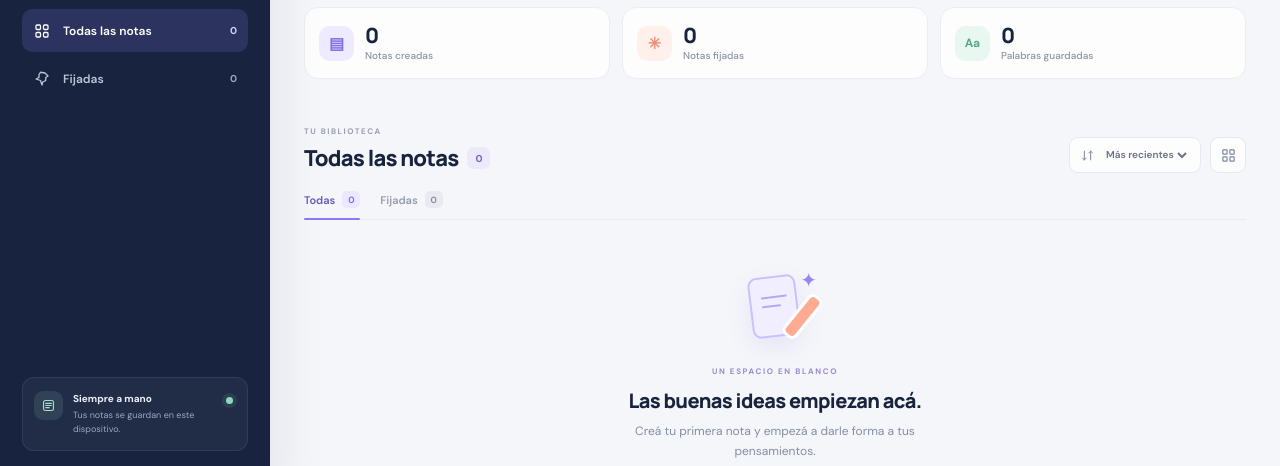
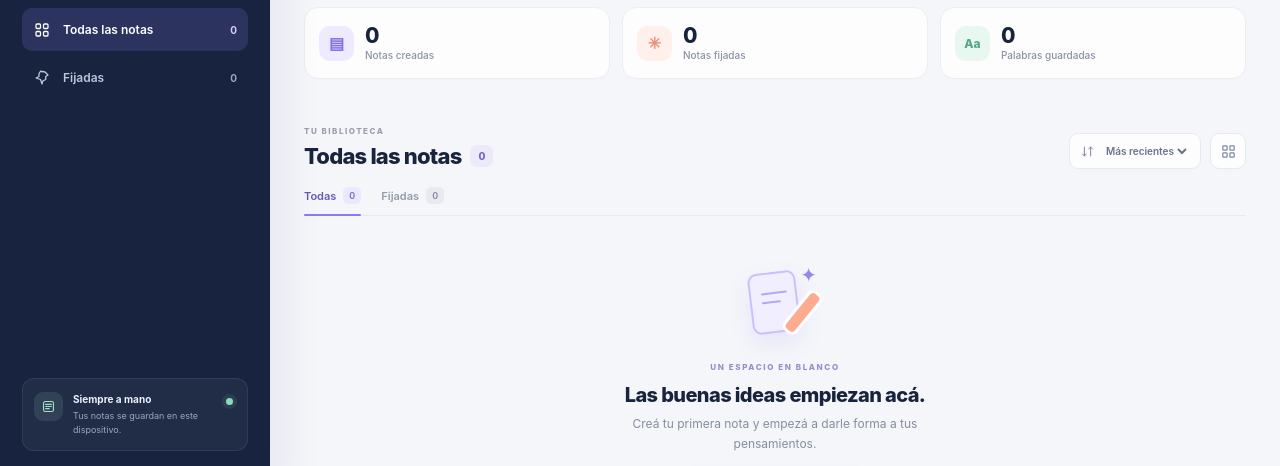
Before and after one commit to RodrigoFrontendDev/noteapp, a plain HTML site: page index.html in a window 1280 px wide. Shown: the part 299-765 px from the top of the page. Drawn offline with Linux system fonts and the light colour scheme.

Commit message:
Use native system typography without external font requests

```diff
--- a/style.css
+++ b/style.css
@@ -1,5 +1,3 @@
-@import url('https://fonts.googleapis.com/css2?family=DM+Sans:wght@400;500;600;700&family=Manrope:wght@400;500;600;700;800&display=swap');
-
 :root{
   color-scheme:light;
   --ink:#18233d;
@@ -15,8 +13,8 @@
   --coral:#ff8d79;
   --mint:#a4dec8;
   --shadow:0 14px 38px rgba(34,42,73,.07);
-  --font-body:'DM Sans',-apple-system,BlinkMacSystemFont,'Segoe UI',sans-serif;
-  --font-display:'Manrope','DM Sans',-apple-system,BlinkMacSystemFont,sans-serif;
+  --font-body:-apple-system,BlinkMacSystemFont,'Segoe UI',sans-serif;
+  --font-display:-apple-system,BlinkMacSystemFont,'Segoe UI',sans-serif;
 }
 *{box-sizing:border-box}
 html{min-width:320px;background:var(--paper);scroll-behavior:smooth}
```
